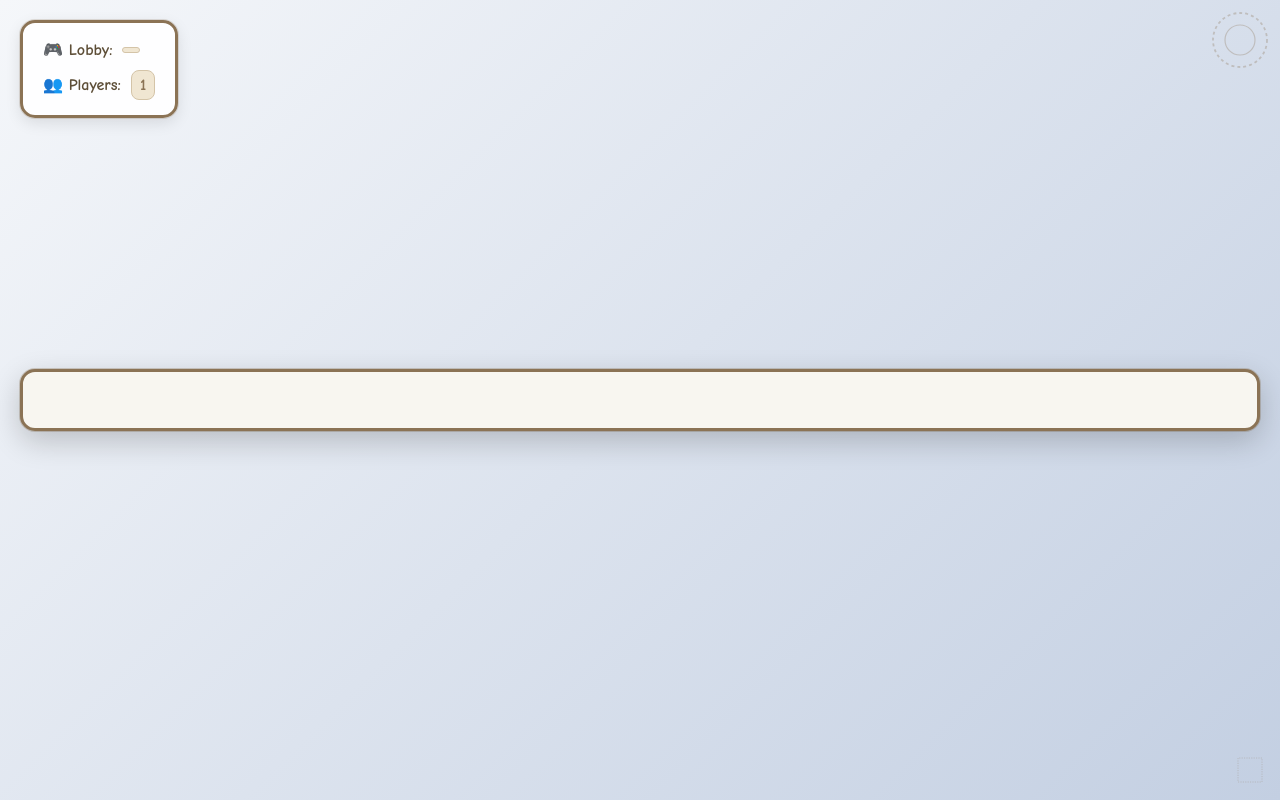
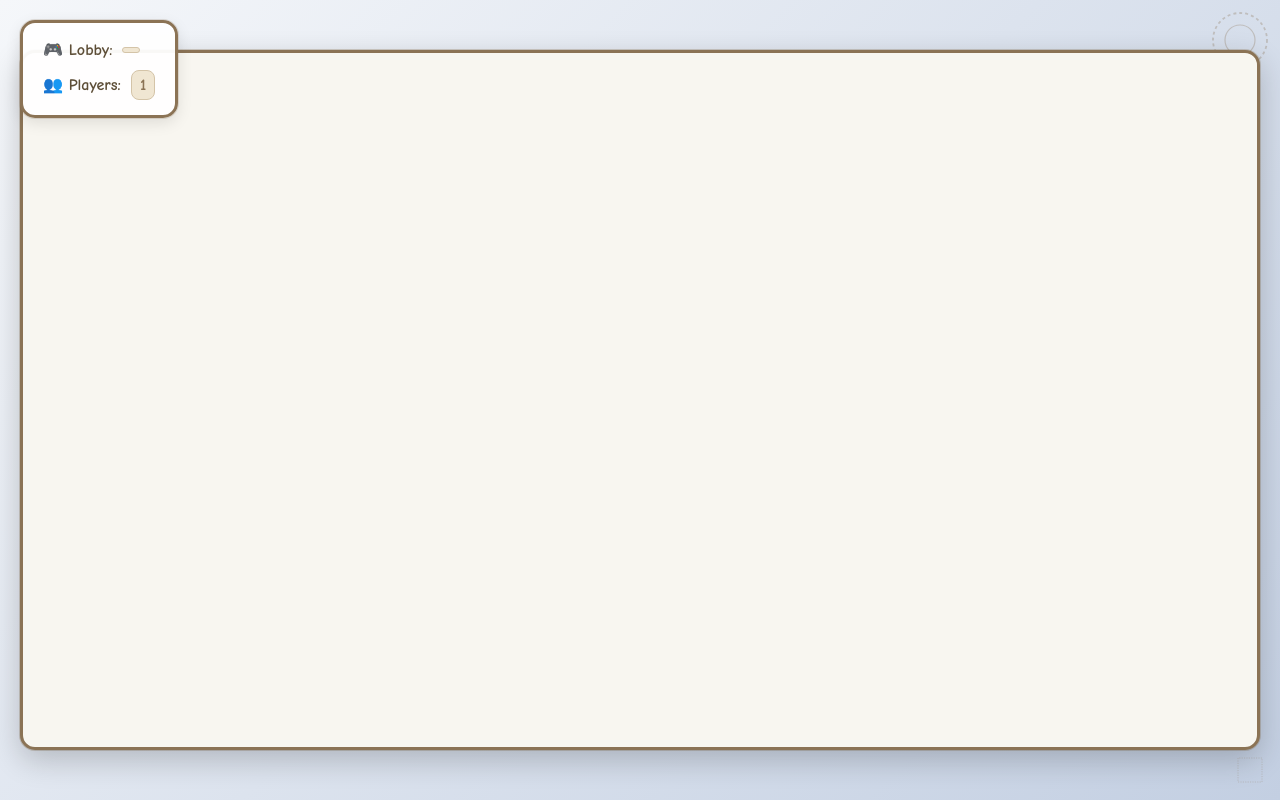
Before and after one commit to Nickdev8/cooppuzzlegame, a SvelteKit app in the folder client/: page /game in a window 1280 px wide. Built offline with nearby package versions, Linux system fonts and the light colour scheme.

Commit message:
(￣ᆺ￣)

```diff
--- a/client/src/routes/game/+page.svelte
+++ b/client/src/routes/game/+page.svelte
@@ -36,7 +36,7 @@
 	let mousePositions: MousePositionsMap = {};
 
 	let canvasWidth = 1920;
-	let canvasHeight = 96;
+	let canvasHeight = 1080; // 16:9 ratio
 	let objects: Record<string, BodyState> = {};
 
 	let dragging = false;
@@ -300,9 +300,9 @@
 	onMount(() => {
 		log('[onMount] initializing');
 
-		// Set canvas to 20:1 aspect ratio (1920x96)
+		// Set canvas to 16:9 aspect ratio (1920x1080)
 		canvasWidth = 1920;
-		canvasHeight = 96; // 20:1 ratio
+		canvasHeight = 1080; // 16:9 ratio
 		canvas.width = canvasWidth;
 		canvas.height = canvasHeight;
 		canvas.style.width = '100%';
@@ -468,8 +468,7 @@
 		box-shadow:
 			0 10px 30px rgba(0,0,0,0.2),
 			0 0 0 1px rgba(139, 115, 85, 0.3);
-		/* Maintain 20:1 aspect ratio */
-		aspect-ratio: 20 / 1;
+		/* Maintain 16:9 aspect ratio */
 		object-fit: contain;
 	}
 
```
Also changed, not shown: 1 other file (tests, documents, lock files or other folders).
